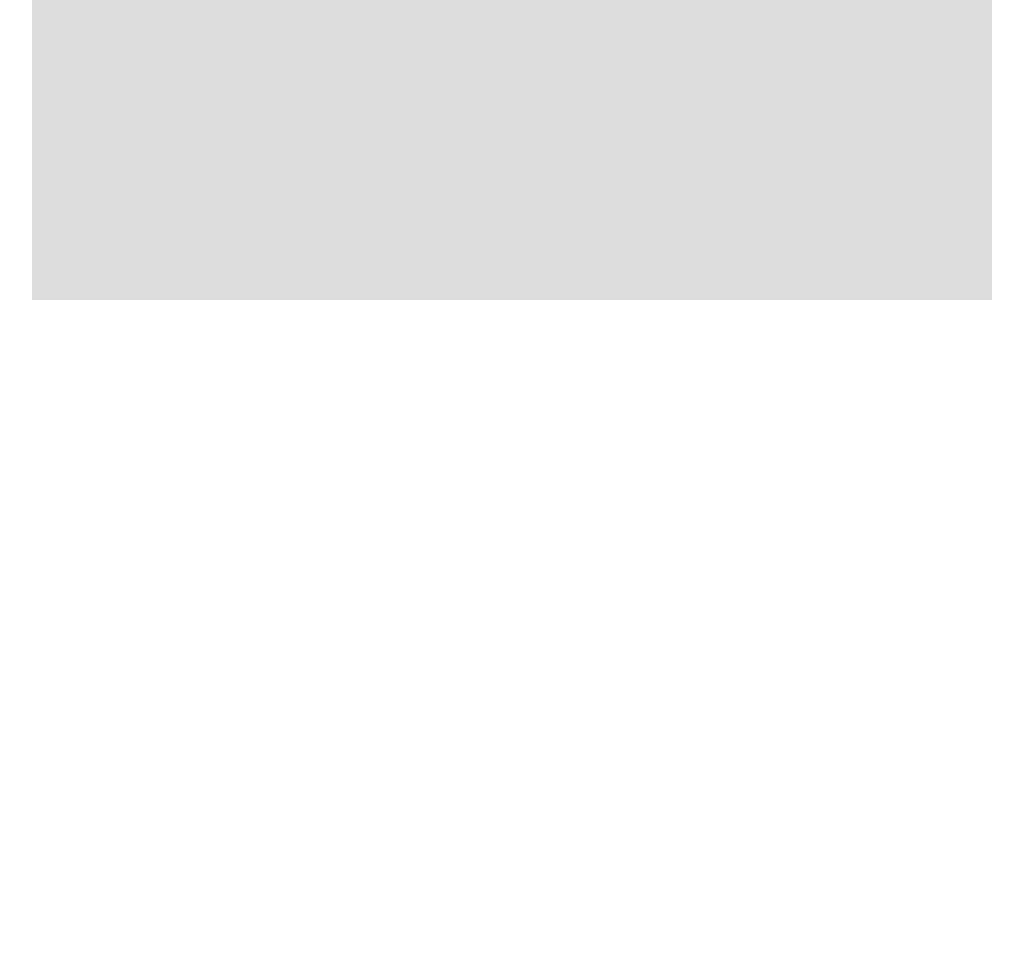
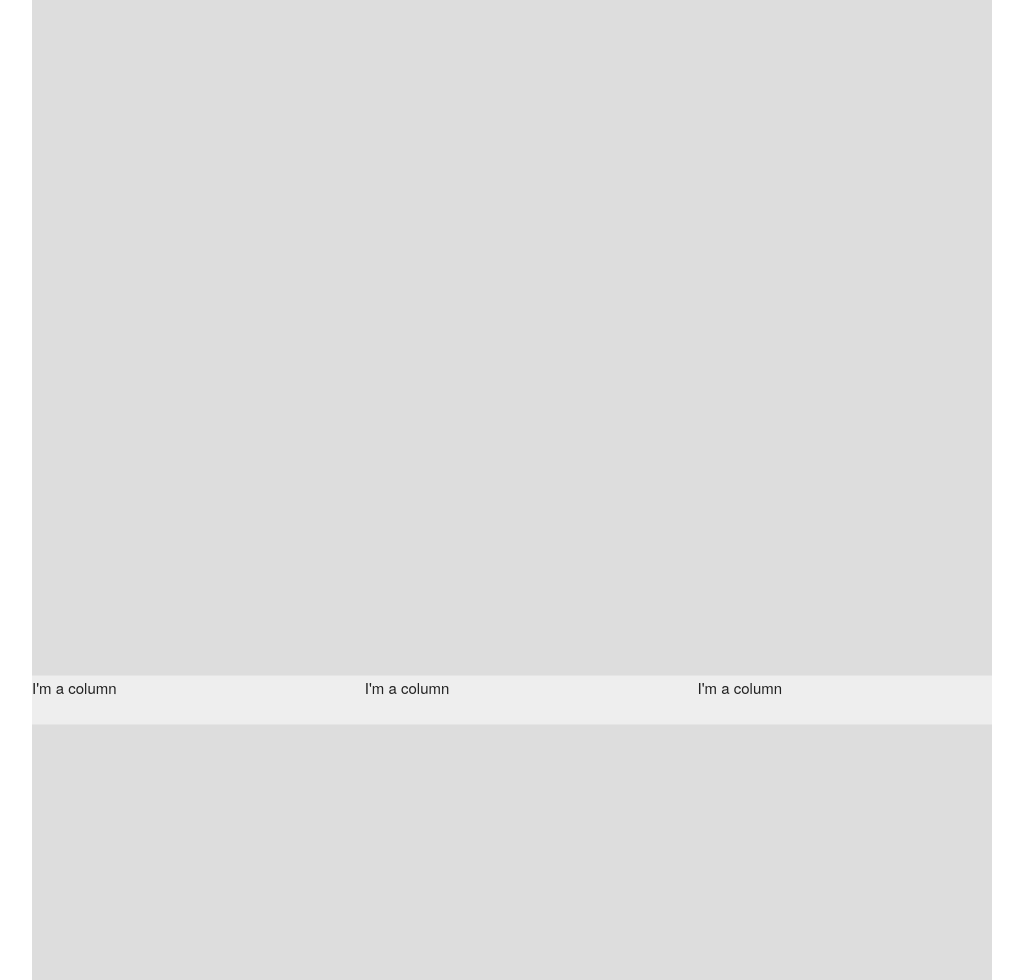
Before and after one commit to itisslizz/denk-stoff, a plain HTML site: page index.html in a window 1280 px wide. Shown: the part 500-1480 px from the top of the page, without its empty margins (128-1151 px from the left). Before the commit the page ends 800 px from the top, so only its background shows below. Drawn offline with Linux system fonts and the light colour scheme.

Commit message:
structural changes

```diff
--- a/css/style.css
+++ b/css/style.css
@@ -1,11 +1,13 @@
-.parent {
+.page {
   position: relative;
-  height: 100vh;
+  min-height: 100vh;
   background-color: #ddd;
+  width: 100%;
 }
-.child {
+.content {
   position: absolute;
   top: 50%;
   transform: translateY(-50%);
   background-color: #eee;
+  width: 100%;
 }
--- a/index.html
+++ b/index.html
@@ -33,19 +33,25 @@
   <!-- Primary Page Layout
   –––––––––––––––––––––––––––––––––––––––––––––––––– -->
   <div class="container">
-    <div class="row parent">
-      <div class="twelve columns child">
-        <h4>Basic Page</h4>
-        <p>This index.html page is a placeholder with the CSS, font and favicon. It's just waiting for you to add some content! If you need some help hit up the <a href="http://www.getskeleton.com">Skeleton documentation</a>.</p>
+    <div class="page">
+      <div class="row content">
+        <div class="twelve columns">
+          <h4>Basic Page</h4>
+          <p>This index.html page is a placeholder with the CSS, font and favicon. It's just waiting for you to add some content! If you need some help hit up the <a href="http://www.getskeleton.com">Skeleton documentation</a>.</p>
+        </div>
       </div>
     </div>
-    <div class="row">
-      <div class="four columns"></div>
-      <div class="four columns"></div>
-      <div class="four columns"></div>
+    <div class="page">
+      <div class="row content">
+        <div class="four columns"><p>I'm a column</p></div>
+        <div class="four columns"><p>I'm a column</p></div>
+        <div class="four columns"><p>I'm a column</p></div>
     </div>
-    <div class="row">
-      <div class="twelve columns"></div>
+    </div>
+    <div class="page">
+      <div class="row content">
+        <div class="twelve columns"><h4>This is the end</h4></div>
+      </div>
     </div>
   </div>
 
```
